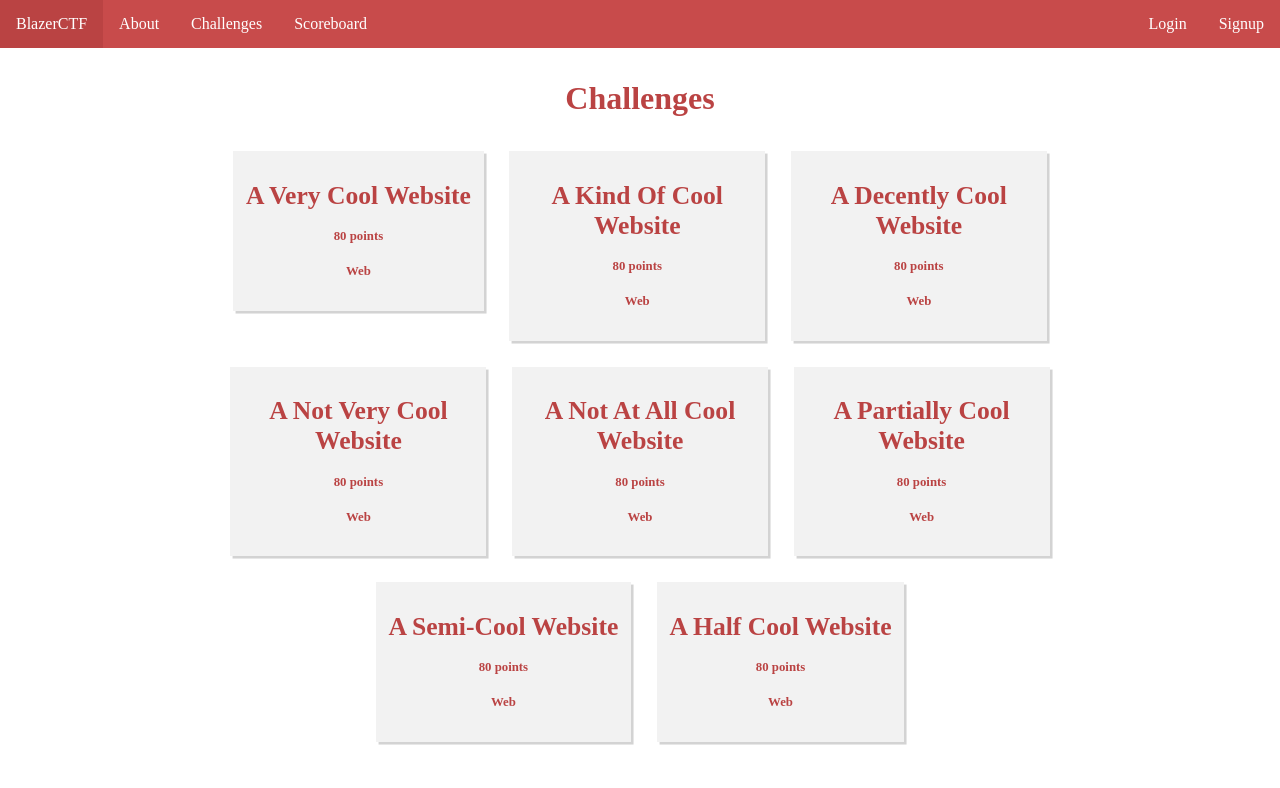
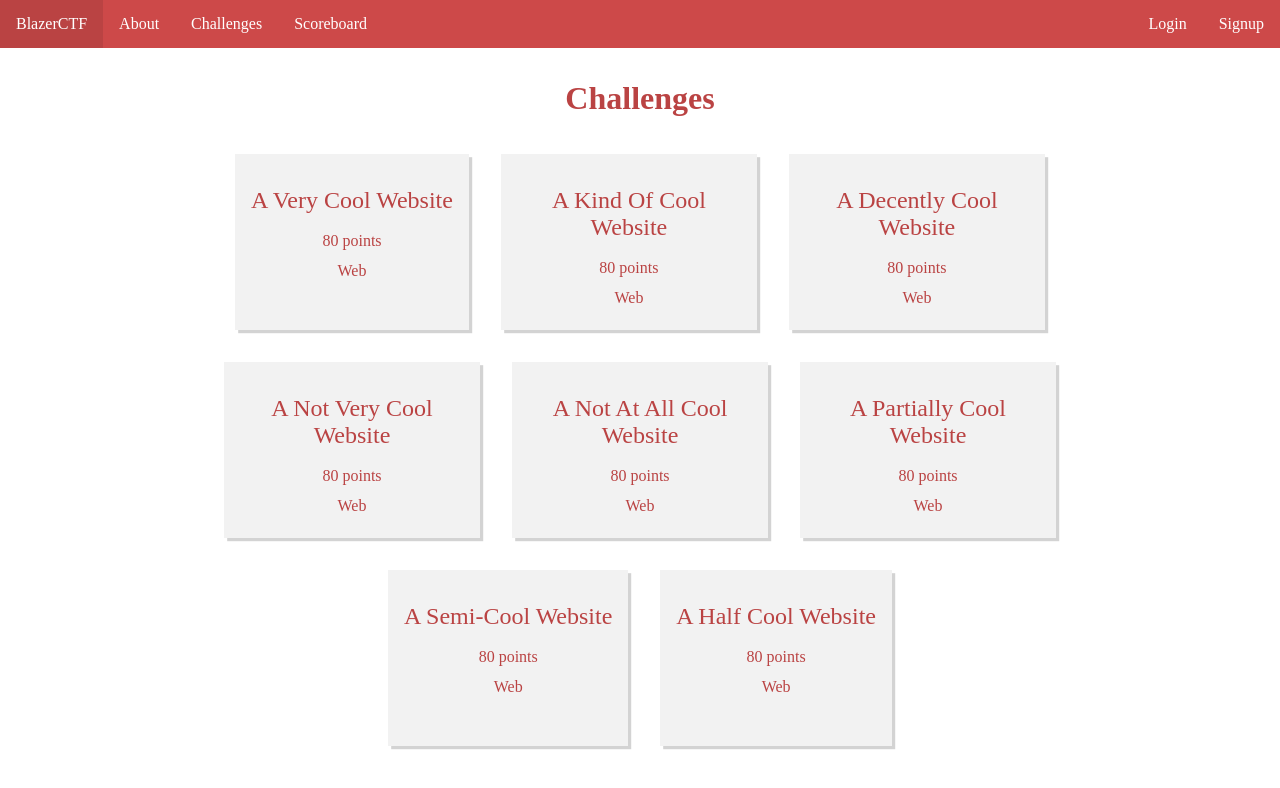
Before and after one commit to gitter-badger/blazerctf, a Vue app: page /challenges in a window 1280 px wide. Shown: the top 788 px of the page. Built offline with nearby package versions, Linux system fonts and the light colour scheme; a web font is replaced by a local one.

Commit message:
challenge page styles

```diff
--- a/src/components/Challenge.vue
+++ b/src/components/Challenge.vue
@@ -24,12 +24,26 @@ export default {
 </script>
 
 <style lang="scss">
+  @import '../styles/colors.scss';
+
   .challenge {
-    font-size: 0.8em;
+    h1 {
+      font-size: 1.5em;
+    }
+
+    h4 {
+      margin: 0;
+      margin-top: 0.5em;
+    }
+
+    h1, h4 {
+      font-weight: 200;
+    }
+    font-size: 1em;
     text-align: center;
     padding: 1em;
     min-height: 9em;
-    max-width: 18em;
+    max-width: 14em;
     margin: 1em;
     background-color: rgba(230, 230, 230, 0.5);
     box-shadow: rgba(200, 200, 200, 0.8) 0.2em 0.2em;
--- a/src/components/ChallengeModal.vue
+++ b/src/components/ChallengeModal.vue
@@ -3,7 +3,7 @@
     <div class="modal">
       <div @click="open = false" class="close">&times;</div>
       <div class="problem-header">
-        <h1>{{ title }}</h1>
+        <h1>{{ title }}</h1><br>
         <h4>{{ points }} points</h4>
         <h4>{{ category }}</h4>
       </div>
@@ -61,6 +61,15 @@ export default {
   }
 
   .modal {
+    h1, h4 {
+      font-weight: 200;
+    }
+
+    h4 {
+      margin: 0;
+      margin-top: 0.5em;
+    }
+
     position: fixed;
     top: 48%;
     left: 50%;
@@ -70,7 +79,6 @@ export default {
     min-height: 30vh;
     max-width: 30em;
     background-color: white;
-    box-shadow: darken(white, 30%) 0.2em 0.2em;
 
     .close {
       color: $primary;
@@ -90,11 +98,12 @@ export default {
 
     .description {
       display: flex;
-      margin-bottom: 1em;
+      margin: 1.5em 0;
       align-items: center;
     }
 
     .flag-input {
+
       font-size: 1.5em;
 
       display: flex;
--- a/src/components/Home.vue
+++ b/src/components/Home.vue
@@ -133,12 +133,14 @@
 </template>
 
 <style lang="scss">
+  @import "../styles/colors.scss";
+
   .cls-1 {
     fill: #fff;
   }
 
   .cls-2 {
-    fill: #ba4343;
+    fill: $primary;
   }
 
   .cls-3 {
@@ -146,7 +148,7 @@
   }
 
   .cls-4 {
-    fill: #6b2a2a;
+    fill: $primary;
   }
 
   .cls-5 {
--- a/src/components/Navbar.vue
+++ b/src/components/Navbar.vue
@@ -39,7 +39,7 @@ export default {
     display: flex;
     position: absolute;
     top: 0;
-    background-color: #c84b4b;
+    background-color: saturate(lighten($primary, 5%), 10%);
     width: 100%;
     height: 3em;
     text-align: left;
@@ -68,7 +68,7 @@ export default {
     }
 
     .item {
-      background-color: #c84b4b;
+      background-color: saturate(lighten($primary, 5%), 10%);
       height: 3em;
       display: flex;
       align-items: center;
--- a/src/styles/forms.scss
+++ b/src/styles/forms.scss
@@ -19,7 +19,7 @@
   }
 
   input[type="text"], input[type="password"], input[type="email"], button {
-    font-size: 1.5em;
+    font-size: 1.2em;
     margin: 0.2em 0;
   }
 
```
Also changed, not shown: src/assets/logo.png (deleted).
